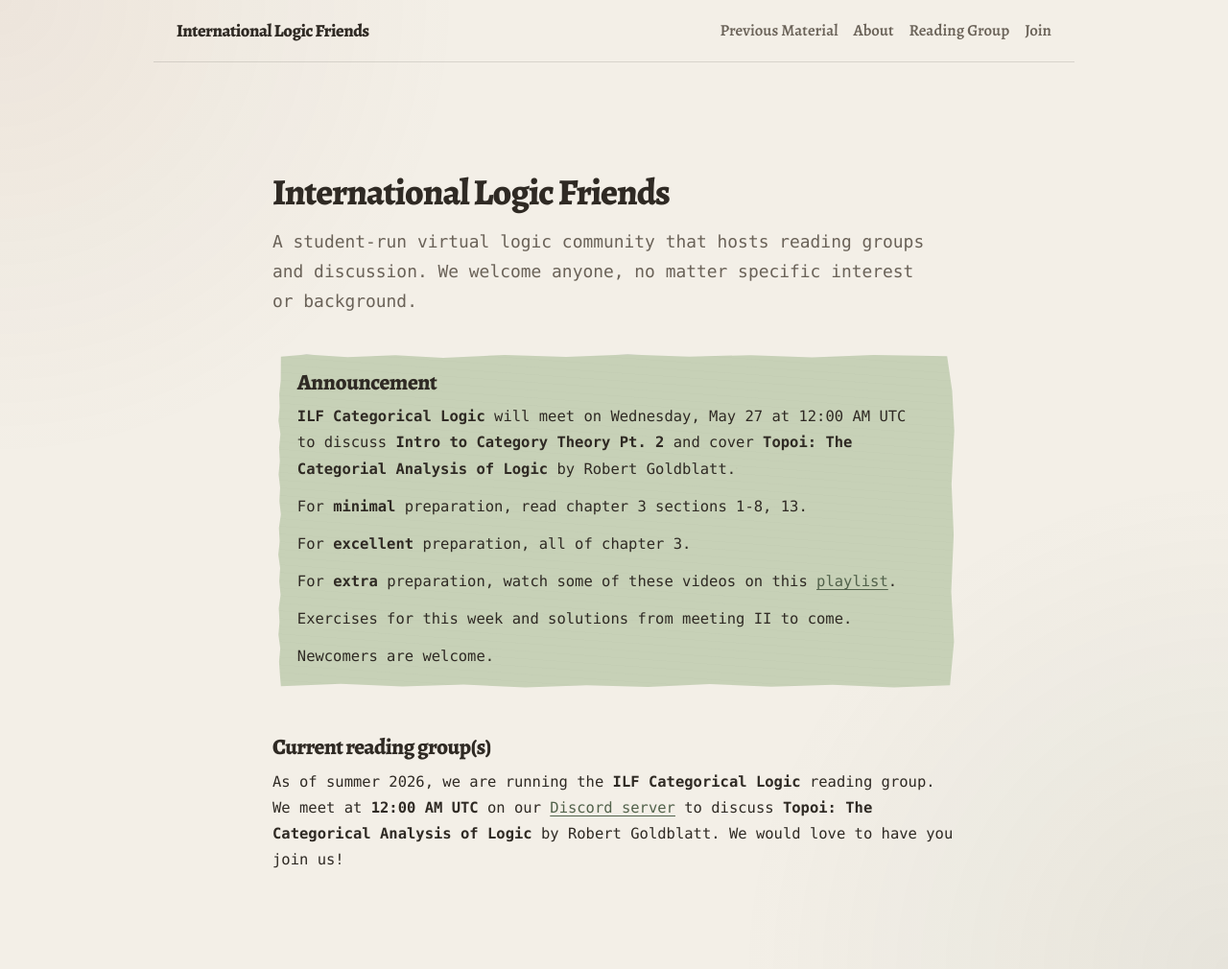
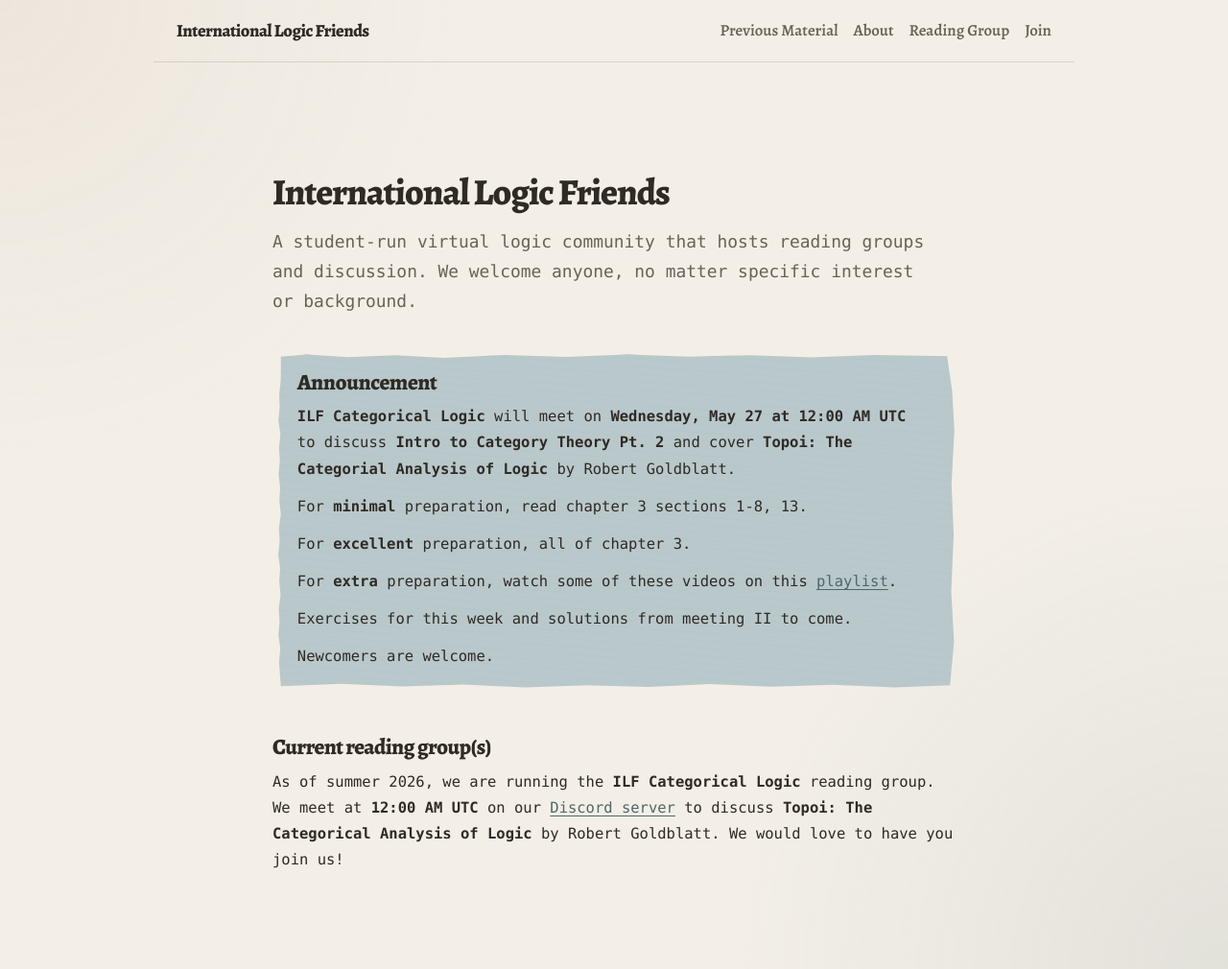
Before and after one commit to international-logic-friends/international-logic-friends.github.io, a Jekyll site: the page built from index.md, in a window 1280 px wide. Shown: the whole page at 96% size. Built offline with Jekyll 4.4.1, drawn with Linux system fonts in a browser that asks for light colours; some web fonts are replaced.

Commit message:
color pallate changes

```diff
--- a/assets/css/style.scss
+++ b/assets/css/style.scss
@@ -33,9 +33,15 @@
   --muted: #6a6258;
   --faint: #8b8175;
   --border: #d9d1c5;
-  --link: #52624b;
-  --link-hover: #374533;
-  --accent: #a46d52;
+
+  /* mineral blue / old ink accents */
+  --link: #4f6768;
+  --link-hover: #2f4652;
+  --accent: #5f717a;
+  --blue-soft: #6f8388;
+  --blue-muted: #5f717a;
+  --blue-deep: #3f5663;
+  --blue-pale: #d8dedc;
 
   --radius: 16px;
   --measure: 760px;
@@ -57,8 +63,8 @@ body {
   margin: 0;
   min-height: 100vh;
   background:
-    radial-gradient(circle at top left, rgba(164, 109, 82, 0.08), transparent 30rem),
-    radial-gradient(circle at bottom right, rgba(82, 98, 75, 0.08), transparent 32rem),
+    radial-gradient(circle at top left, rgba(164, 109, 82, 0.07), transparent 30rem),
+    radial-gradient(circle at bottom right, rgba(79, 103, 104, 0.10), transparent 32rem),
     var(--bg);
   color: var(--text);
   font-family: var(--mono);
@@ -136,19 +142,19 @@ h3 {
 
 h1 {
   font-size: clamp(2.35rem, 5vw, 3.8rem);
-  margin: 0 0 1rem;
+  margin: 0 0 1.4rem;
 }
 
 h2 {
   font-size: clamp(1.75rem, 3vw, 2.4rem);
-  margin-top: 3rem;
-  margin-bottom: 0.85rem;
+  margin-top: 4rem;
+  margin-bottom: 1rem;
 }
 
 h3 {
   font-size: 1.45rem;
-  margin-top: 2rem;
-  margin-bottom: 0.65rem;
+  margin-top: 2.4rem;
+  margin-bottom: 0.75rem;
 }
 
 p {
@@ -248,7 +254,7 @@ hr {
 
 .button:hover {
   color: var(--text);
-  border-color: rgba(82, 98, 75, 0.45);
+  border-color: rgba(63, 86, 99, 0.45);
   background: #fbf7ee;
   transform: translateY(-1px);
 }
@@ -259,59 +265,7 @@ hr {
   color: var(--link);
 }
 
-/* Mobile */
-
-@media (max-width: 700px) {
-  body {
-    font-size: 15px;
-  }
-
-  .site-nav {
-    align-items: flex-start;
-    flex-direction: column;
-  }
-
-  main,
-  .site-main {
-    padding-top: 2.75rem;
-  }
-
-  .nav-links {
-    gap: 0.75rem;
-  }
-
-  h1 {
-    font-size: clamp(2.1rem, 12vw, 3.1rem);
-  }
-}
-
-/* Accessibility */
-
-@media (prefers-reduced-motion: reduce) {
-  *,
-  *::before,
-  *::after {
-    transition: none !important;
-    animation: none !important;
-  }
-}
-
 /* Better vertical rhythm for headings */
-
-h1 {
-  margin-top: 0;
-  margin-bottom: 1.4rem;
-}
-
-h2 {
-  margin-top: 4rem;
-  margin-bottom: 1rem;
-}
-
-h3 {
-  margin-top: 2.4rem;
-  margin-bottom: 0.75rem;
-}
 
 h1 + .lede,
 h1 + p {
@@ -334,19 +288,19 @@ p + h3,
   margin-top: 2.6rem;
 }
 
-/* Announcement / natural torn green paper notice */
+/* Announcement / natural torn blue paper notice */
 
 .announcement {
   position: relative;
   isolation: isolate;
   overflow: hidden;
 
-  background: #c7d1b7;
+  background: #b9c8cb;
 
-  border: 1px solid rgba(68, 91, 74, 0.2);
+  border: 1px solid rgba(63, 86, 99, 0.24);
   border-radius: 0;
 
-  padding: 1.45rem 1.55rem 1.4rem 1.55rem;
+  padding: 1rem 1.55rem 1.15rem 1.55rem;
   margin: 2.45rem 0 3rem;
 
   clip-path: polygon(
@@ -387,7 +341,7 @@ p + h3,
     10% calc(100% - 0.31rem),
     0.55rem calc(100% - 0.16rem),
 
-    /* left edge — softer and less sawtooth */
+    /* left edge */
     0.49rem 96%,
     0.43rem 92%,
     0.51rem 88%,
@@ -425,20 +379,20 @@ p + h3,
   pointer-events: none;
 
   background-image:
-    radial-gradient(circle at 12% 18%, rgba(255, 255, 255, 0.18) 0 1px, transparent 1.5px),
-    radial-gradient(circle at 68% 34%, rgba(47, 42, 36, 0.045) 0 0.8px, transparent 1.4px),
-    radial-gradient(circle at 38% 78%, rgba(255, 255, 255, 0.14) 0 1px, transparent 1.6px),
+    radial-gradient(circle at 12% 18%, rgba(255, 255, 255, 0.16) 0 1px, transparent 1.5px),
+    radial-gradient(circle at 68% 34%, rgba(47, 42, 36, 0.04) 0 0.8px, transparent 1.4px),
+    radial-gradient(circle at 38% 78%, rgba(255, 255, 255, 0.12) 0 1px, transparent 1.6px),
     repeating-linear-gradient(
       4deg,
-      rgba(47, 42, 36, 0.018) 0px,
-      rgba(47, 42, 36, 0.018) 1px,
+      rgba(47, 42, 36, 0.016) 0px,
+      rgba(47, 42, 36, 0.016) 1px,
       transparent 1px,
       transparent 8px
     ),
     repeating-linear-gradient(
       91deg,
-      rgba(255, 255, 255, 0.08) 0px,
-      rgba(255, 255, 255, 0.08) 1px,
+      rgba(255, 255, 255, 0.075) 0px,
+      rgba(255, 255, 255, 0.075) 1px,
       transparent 1px,
       transparent 11px
     );
@@ -460,30 +414,13 @@ p + h3,
   background:
     repeating-linear-gradient(
       177deg,
-      rgba(47, 42, 36, 0.025) 0px,
-      rgba(47, 42, 36, 0.025) 1px,
+      rgba(47, 42, 36, 0.022) 0px,
+      rgba(47, 42, 36, 0.022) 1px,
       transparent 1px,
       transparent 10px
     );
 
-  opacity: 0.28;
-}
-
-.announcement p {
-  position: relative;
-  margin: 0;
-}
-
-.announcement strong {
-  font-family: var(--serif);
-  font-weight: 800;
-  color: var(--text);
-}
-
-/* Announcement typography fixes */
-
-.announcement {
-  padding: 1rem 1.55rem 1.15rem 1.55rem;
+  opacity: 0.26;
 }
 
 .announcement h3 {
@@ -509,3 +446,40 @@ p + h3,
   font-family: inherit;
   font-weight: 700;
 }
+
+/* Mobile */
+
+@media (max-width: 700px) {
+  body {
+    font-size: 15px;
+  }
+
+  .site-nav {
+    align-items: flex-start;
+    flex-direction: column;
+  }
+
+  main,
+  .site-main {
+    padding-top: 2.75rem;
+  }
+
+  .nav-links {
+    gap: 0.75rem;
+  }
+
+  h1 {
+    font-size: clamp(2.1rem, 12vw, 3.1rem);
+  }
+}
+
+/* Accessibility */
+
+@media (prefers-reduced-motion: reduce) {
+  *,
+  *::before,
+  *::after {
+    transition: none !important;
+    animation: none !important;
+  }
+}
--- a/index.md
+++ b/index.md
@@ -12,7 +12,7 @@ A student-run virtual logic community that hosts reading groups and discussion.
 
 ### Announcement
 
-**ILF Categorical Logic** will meet on <time class="local-time" datetime="2026-05-26T20:00:00-04:00">8:00 PM Eastern</time> to discuss **Intro to Category Theory Pt. 2** and cover **Topoi: The Categorial Analysis of Logic** by Robert Goldblatt.
+**ILF Categorical Logic** will meet on **<time class="local-time" datetime="2026-05-26T20:00:00-04:00">8:00 PM Eastern</time>** to discuss **Intro to Category Theory Pt. 2** and cover **Topoi: The Categorial Analysis of Logic** by Robert Goldblatt.
 
 For **minimal** preparation, read chapter 3 sections 1-8, 13.
 
```
